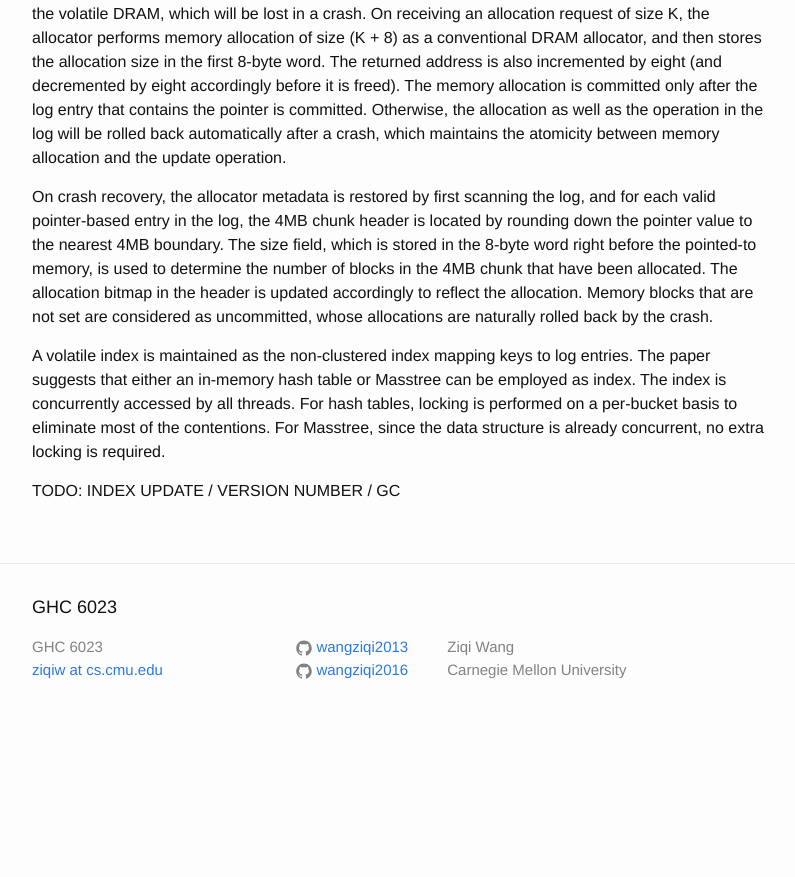
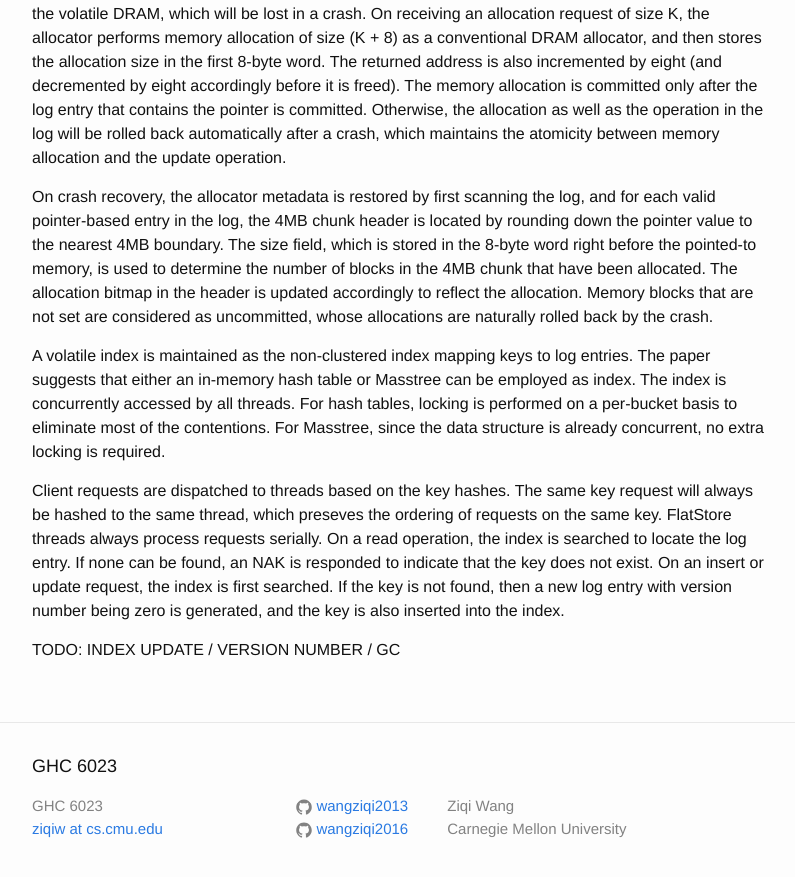
Before and after one commit to wangziqi2013/wangziqi2013.github.io, a Jekyll site: the page built from _posts/2020-07-25-flatstore.markdown, in a window 1280 px wide and 900 px high, scrolled down 2500 px. Shown: the top 877 px of the window, without its empty margins (238-1033 px from the left). Built offline with Jekyll 4.4.1, drawn with Linux system fonts in a browser that asks for light colours; before the commit the page ends 3241 px from its top, so only the background shows below that.

Commit message:
Adding index

```diff
--- a/_posts/2020-07-25-flatstore.markdown
+++ b/_posts/2020-07-25-flatstore.markdown
@@ -111,4 +111,10 @@ an in-memory hash table or Masstree can be employed as index. The index is concu
 For hash tables, locking is performed on a per-bucket basis to eliminate most of the contentions. For Masstree,
 since the data structure is already concurrent, no extra locking is required.
 
+Client requests are dispatched to threads based on the key hashes. The same key request will always be hashed to the same
+thread, which preseves the ordering of requests on the same key. FlatStore threads always process requests serially.
+On a read operation, the index is searched to locate the log entry. If none can be found, an NAK is responded to indicate
+that the key does not exist. On an insert or update request, the index is first searched. If the key is not found, then
+a new log entry with version number being zero is generated, and the key is also inserted into the index.
+
 TODO: INDEX UPDATE / VERSION NUMBER / GC
```
